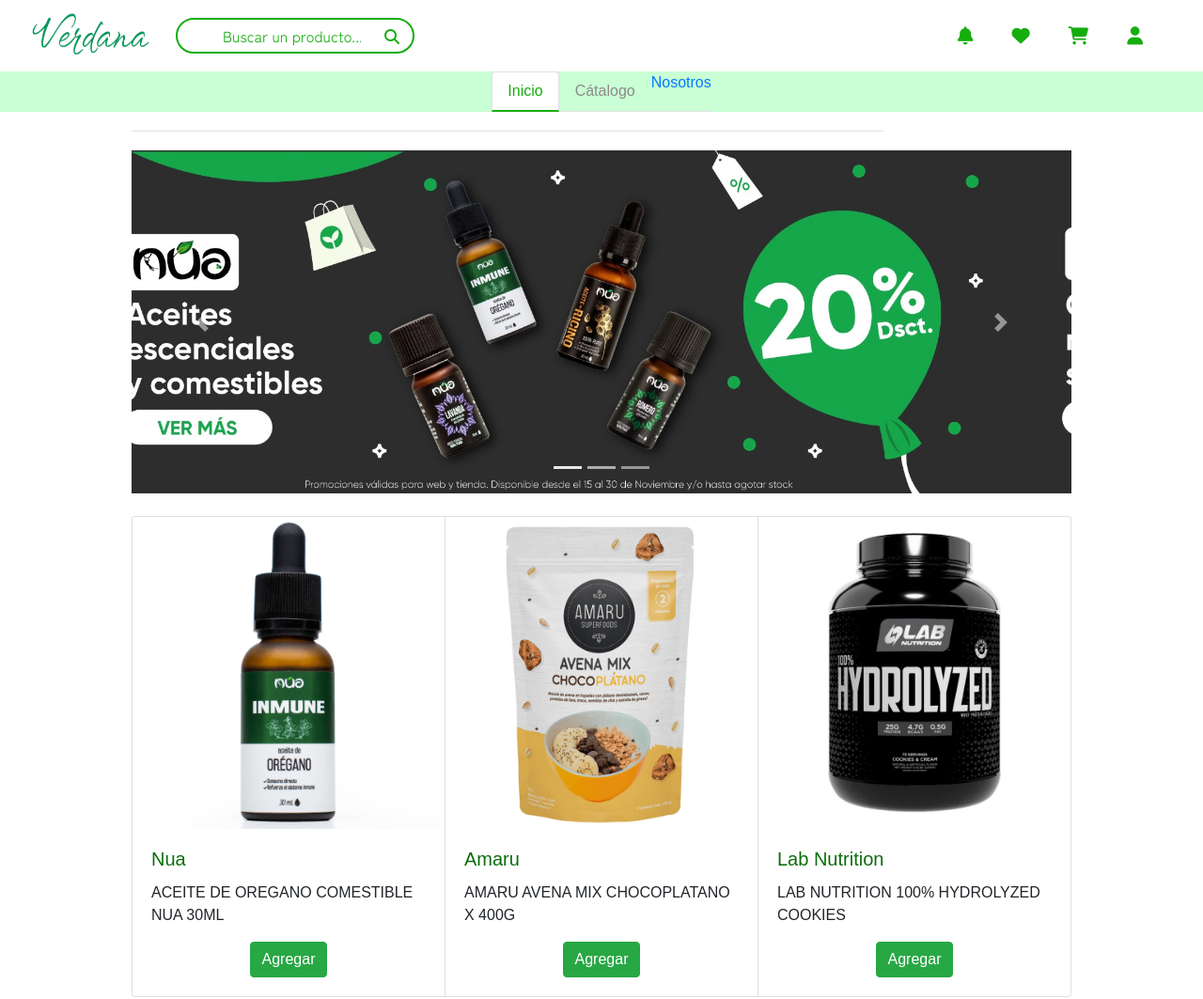
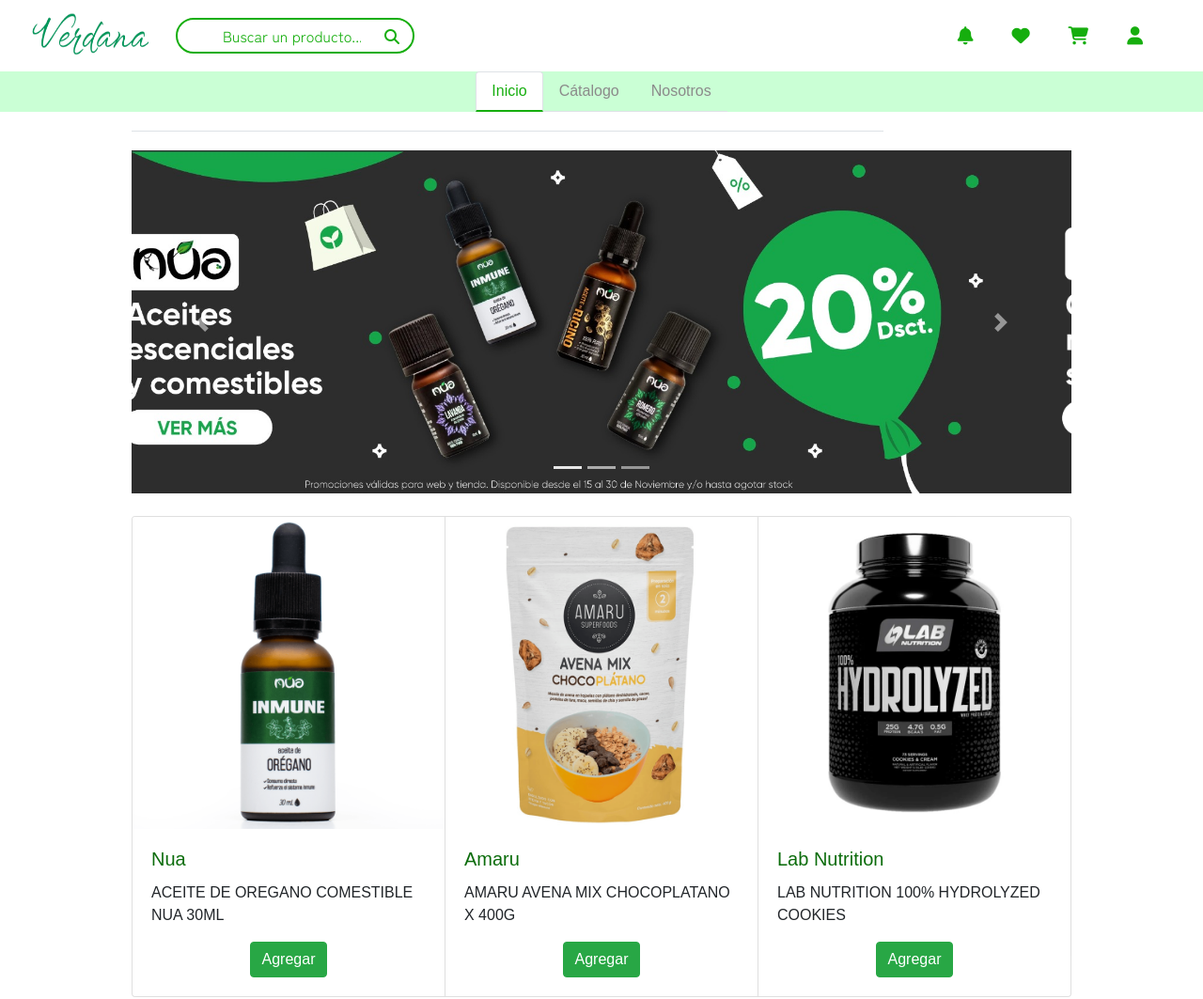
Before and after one commit to ninelgod/IHM-FINAL, a plain HTML site: page index.html in a window 1280 px wide. Shown: the top 1063 px of the page at 94% size. Drawn offline with nearby package versions, Linux system fonts and the light colour scheme; a web font is replaced by a local one.

Commit message:
arregla un pequeño detalle

```diff
--- a/index.html
+++ b/index.html
@@ -29,7 +29,7 @@
           aria-selected="false">Cátalogo</a>
       </li>
       <li class="nav-item" role="presentation">
-        <a class="navF-link" id="contact-tab" data-toggle="tab" href="#contact" role="tab" aria-controls="contact"
+        <a class="nav-link" id="contact-tab" data-toggle="tab" href="#contact" role="tab" aria-controls="contact"
           aria-selected="false">Nosotros</a>
       </li>
     </ul>
```
